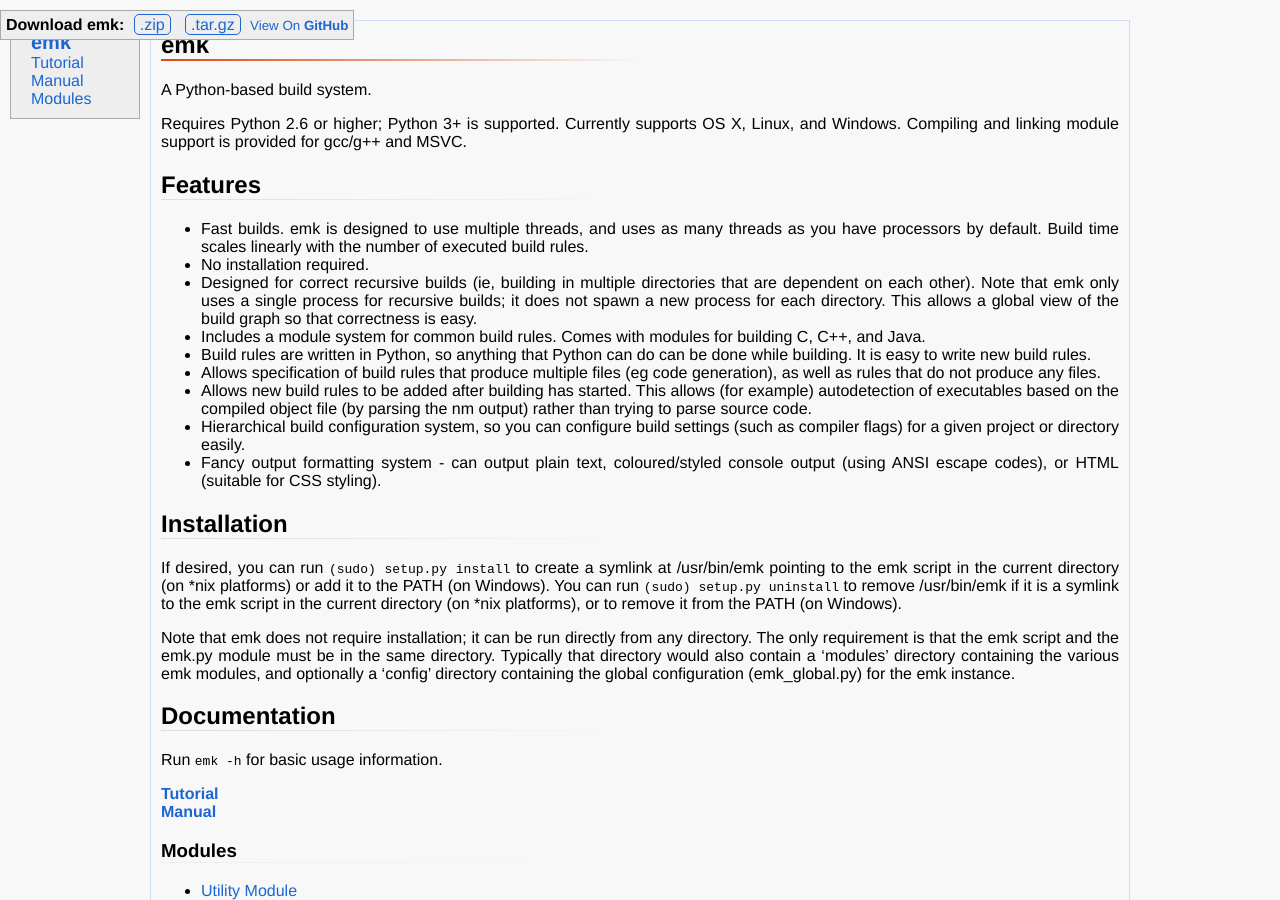
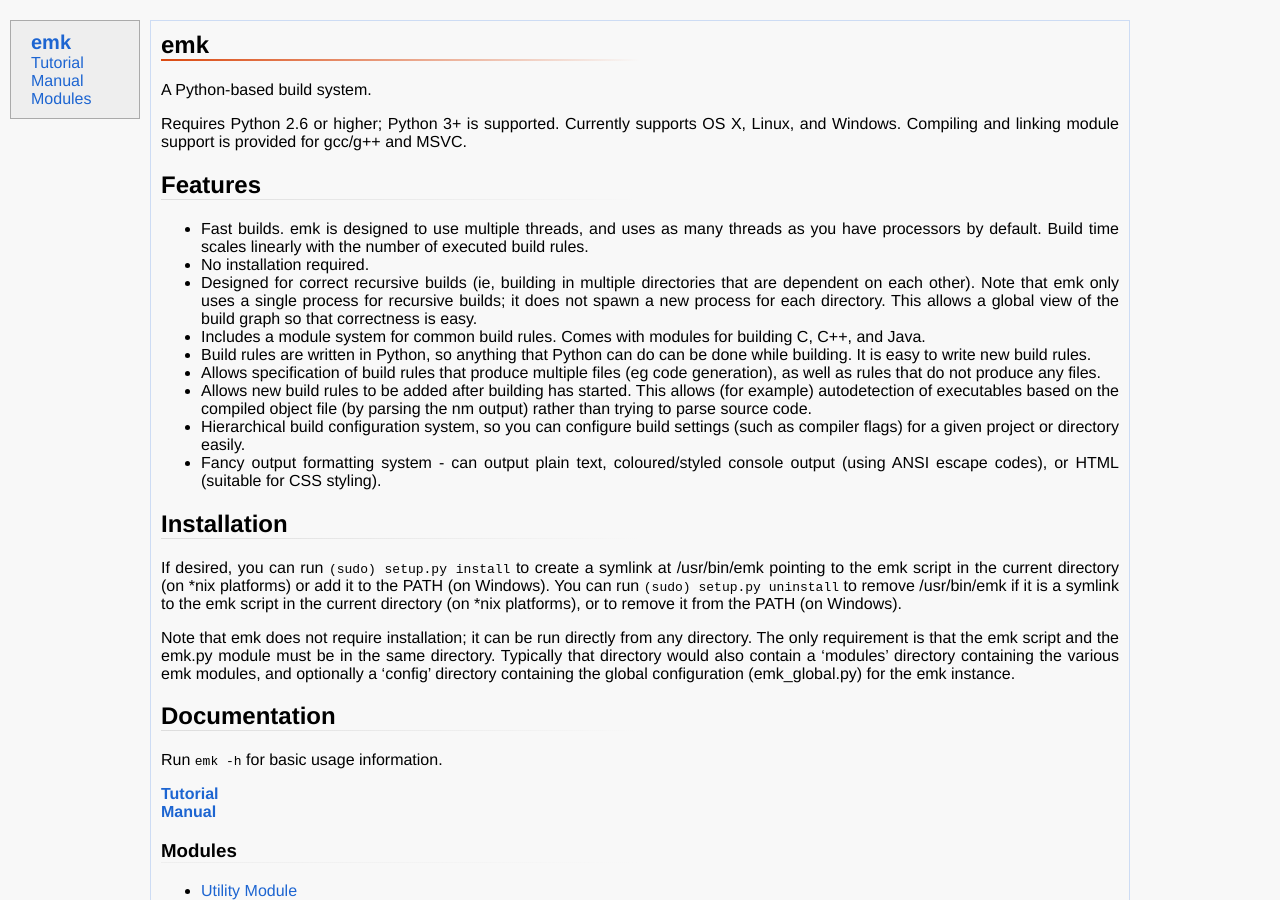
Before and after one commit to kmackay/emk, a Jekyll site: the page built from index.md, in a window 1280 px wide and 900 px high. Built offline with Jekyll 4.4.1, drawn with Linux system fonts in a browser that asks for light colours.

Commit message:
Stupid phone browsers.

```diff
--- a/_layouts/default.html
+++ b/_layouts/default.html
@@ -13,14 +13,7 @@
 </head>
 <body>
 <header class="menu">
-	<div class="floater2">
-		<span class="floaterbox">
-	  	<strong>Download emk:</strong>
-			<a class="download" href="https://github.com/kmackay/emk/zipball/master">.zip</a>
-			<a class="download" href="https://github.com/kmackay/emk/tarball/master">.tar.gz</a>
-			<small><a href="https://github.com/kmackay/emk">View On <strong>GitHub</strong></a></small>
-		</span>
-	</div>
+
 	<ul>
 		<li><span class="title"><a href="index.html">emk</a></span></li>
 		<li><a href="tutorial.html">Tutorial</a></li>
@@ -28,14 +21,7 @@
 		<li><a href="modules.html">Modules</a></li>
 	</ul>
 </header>
-<header class="floater">
-	<span class="floaterbox">
-  	<strong>Download emk:</strong>
-		<a class="download" href="https://github.com/kmackay/emk/zipball/master">.zip</a>
-		<a class="download" href="https://github.com/kmackay/emk/tarball/master">.tar.gz</a>
-		<small><a href="https://github.com/kmackay/emk">View On <strong>GitHub</strong></a></small>
-	</span>
-</header>
+
 <section>
 	{{ content }}
 </section>
```
